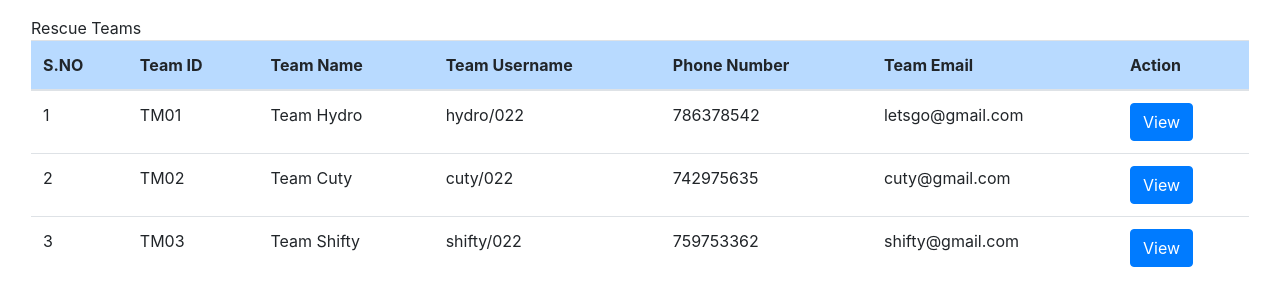
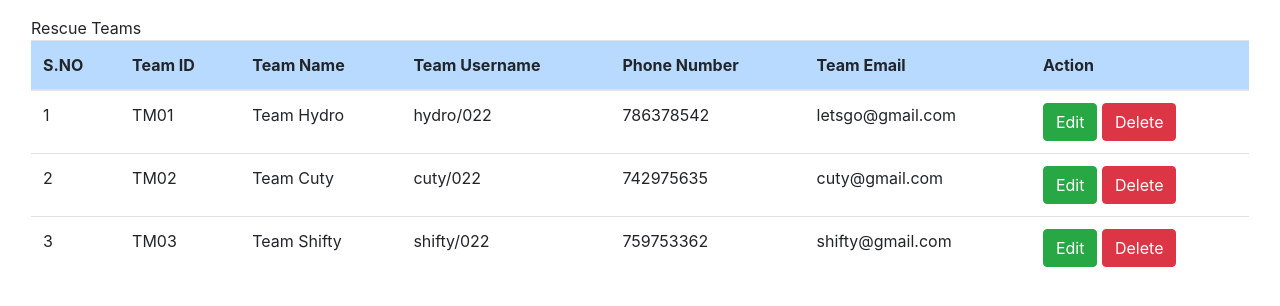
Before and after one commit to makaubenson/emergency-response-system-maseno, a PHP site: page /admin/team.php in a window 1280 px wide. Shown: the part 80-386 px from the top of the page. Run offline with PHP 8.4, Linux system fonts and the light colour scheme; a user stored in the database is signed in; data comes from the database, SQL or seed files in the repository; some libraries are stand-ins or nearby versions.

Commit message:
able to edit and delete rescue teams

```diff
--- a/admin/server.php
+++ b/admin/server.php
@@ -270,7 +270,7 @@ if (isset($_POST['reassign-team-btn'])) {
       }
     }
   // Viewing teams
-  if (isset($_POST['view-team-btn'])) {
+  if (isset($_POST['edit-team-btn'])) {
     $rescue_team_id = $_POST['teamID'];
 
     if (empty($rescue_team_id)) {
@@ -347,5 +347,23 @@ if (isset($_POST['reassign-team-btn'])) {
         header('location: team.php');
       }
     }
+    // Deleting Team Details
+    if (isset($_POST['delete-team-btn'])) {
+      $rescue_team_id = $_POST['teamID'];
 
+   //Validating Input Values
+      if (empty($rescue_team_id)) {
+        array_push($errors, "No Team ID was selected");
+      }
+
+      if (count($errors) == 0) {
+
+        $delete_team_query = "DELETE FROM `rescue_team` WHERE team_id='$rescue_team_id' ";
+        $fetch_results = mysqli_query($db, $delete_team_query);
+          header('location: team.php');
+        }else{
+          array_push($errors, "Unable to fetch delete data");
+          header('location: team.php');
+        }
+      }
 ?>
--- a/admin/team.php
+++ b/admin/team.php
@@ -42,8 +42,9 @@ include 'server.php';
         echo "<td>
 
         <form method ='POST' action='server.php'>
-        <input  type='text'  hidden name='teamID' value='$team_ID'>
-        <input type='submit' value='View' name='view-team-btn' class='btn btn-primary'>
+        <input  type='text' hidden  name='teamID' value='$team_ID'>
+        <input type='submit' value='Edit' name='edit-team-btn' class='btn btn-success'>
+        <input type='submit' value='Delete' name='delete-team-btn' class='btn btn-danger'>
         </form>
         </td> </tr>";
         }
```
